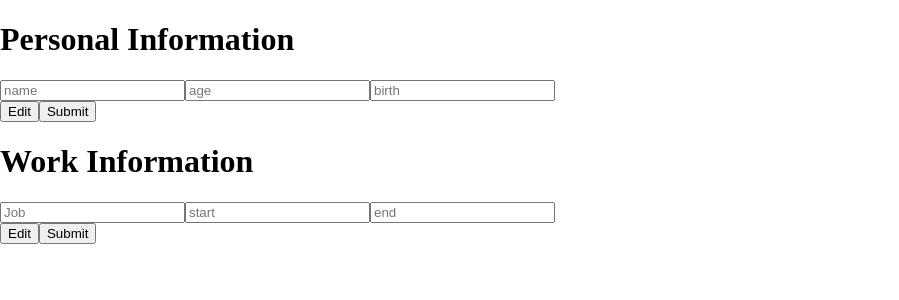
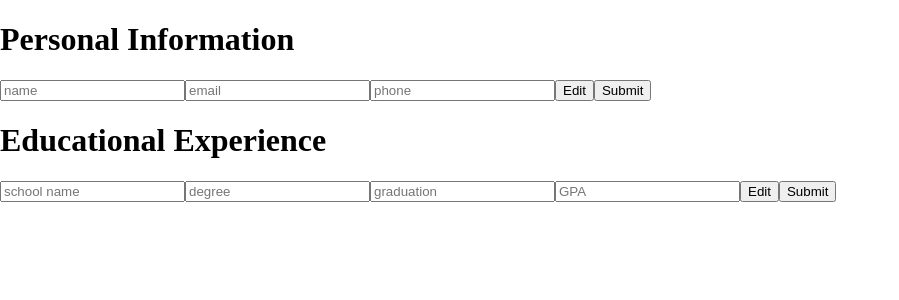
Before and after one commit to hwblue24/cvApp, a React (Vite) app: page / in a window 1280 px wide. Shown: the top 300 px of the page, without its empty margins (0-899 px from the left). Built offline with nearby package versions, Linux system fonts and the light colour scheme.

Commit message:
updated rendering of inputs and list via an array

```diff
--- a/src/App.jsx
+++ b/src/App.jsx
@@ -1,14 +1,17 @@
 import {useState} from 'react';
 
-function InputCards({outPut}) {
+function InputCards({title, Info}) {
   const [submit, setSubmit] = useState(0);
   const isSubmit = (submit === 0)
 
+  const contactInputs = Info.map(field => <input placeholder={field}></input>)
+  const contactList = Info.map(field => <li>{field}</li>)
+
   return (
     <>
-    <h1>{outPut.title}</h1>
+    <h1>{title}</h1>
 
-    {isSubmit ? outPut.inputs : outPut.list}
+    {isSubmit ? contactInputs : contactList}
 
     <button onClick = {()=>setSubmit(0)}>
       Edit
@@ -21,53 +24,23 @@ function InputCards({outPut}) {
 
 
 function App () {
+  const contactFields = ["name","email","phone"]
+  const educationFields = ["school name","degree","graduation","GPA"]
+
+
   return (
     <>
     <InputCards
-      outPut = {{
-        title:'Personal Information',
-        inputs:
-        <div>
-          <input type="text" placeholder="name" />
-          <input type="text" placeholder="age" />
-          <input type="text" placeholder="birth"/>
-        </div>,
-        list:
-        <ol>
-          <li>name</li>
-          <li>age</li>
-          <li>birth</li>
-        </ol>
-
-
-      }}
-
+    title= "Personal Information"
+    Info = {contactFields}
     />
 
-<InputCards
-      outPut = {{
-        title:'Work Information',
-        inputs:
-        <div>
-          <input type="text" placeholder="Job" />
-          <input type="text" placeholder="start" />
-          <input type="text" placeholder="end"/>
-        </div>,
-        list:
-        <ol>
-          <li>job</li>
-          <li>start</li>
-          <li>end</li>
-        </ol>
-
-
-      }}
-
+    <InputCards
+    title = "Educational Experience"
+    Info = {educationFields}
     />
-
-
-  </>
-  );
+    </>
+  )
 }
 
 export default App
```
